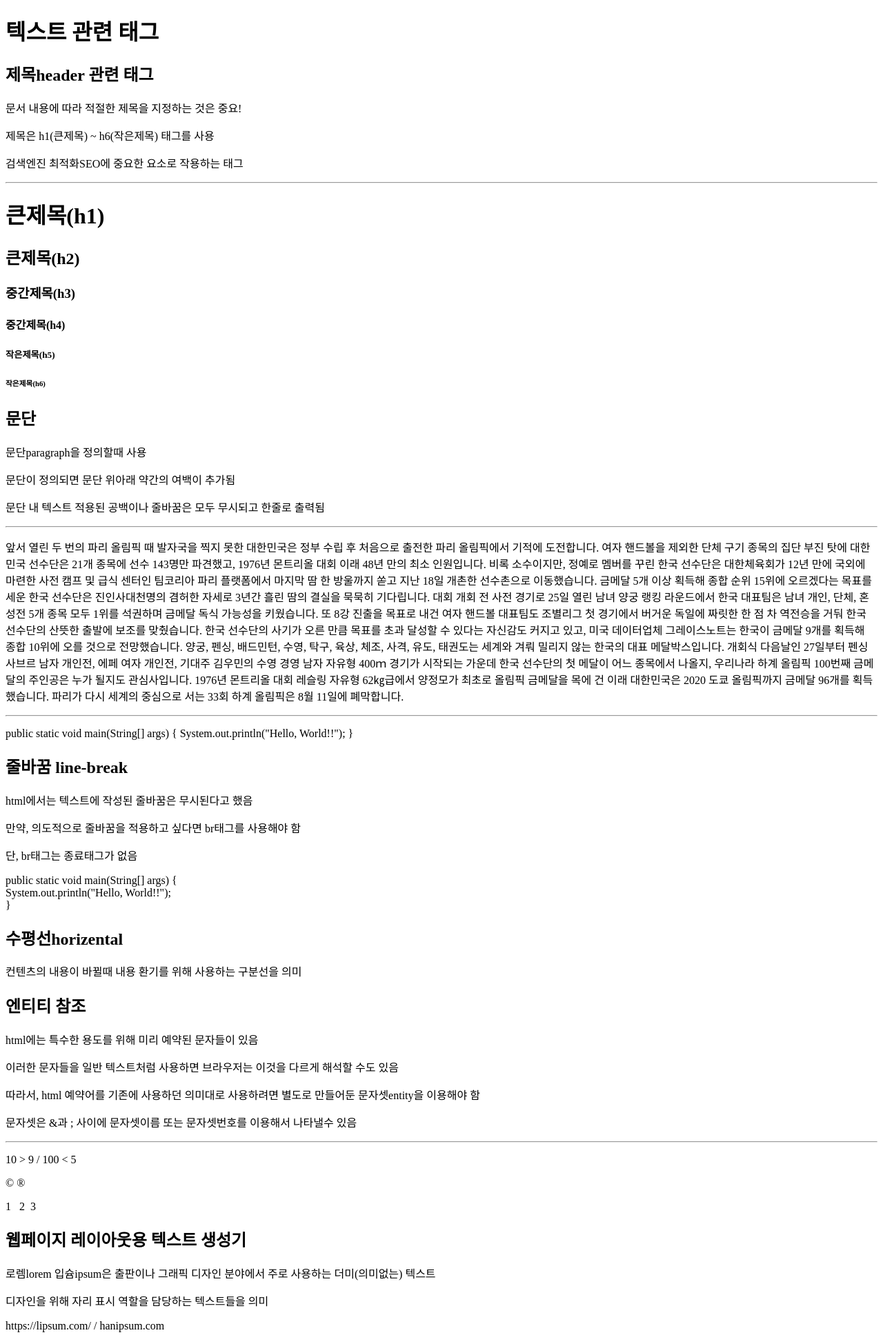
After one commit to yoon741/frontends, a FastAPI app: template views/templates/html/02text.html in a window 1280 px wide. The commit adds this page. Shown: the top 1936 px of the page at 69% size. Run offline with FastAPI, Linux system fonts and the light colour scheme; the template is opened without the code that fills it, so the values that code supplies are empty.

Commit message:
html5 - 텍스트, 링크, 목록, 테이블 관련 태그

```diff
--- a/views/templates/html/01layout.html
+++ b/views/templates/html/01layout.html
@@ -1,5 +1,5 @@
 <!DOCTYPE html>
-<html lang="en">
+<html lang="ko">
 <head>
     <meta charset="UTF-8">
     <title>HTML5 레이아웃</title>
@@ -26,6 +26,7 @@
     <p>브라우져에 의해 시작적요소로 나타나지는 않음</p>
 
     <h2>html 문서 구조</h2>
+    <a id="docstr"></a>
     <p>doctype</p>
     <p>html</p>
     <p>head</p>
--- /dev/null
+++ b/views/templates/html/02text.html
@@ -0,0 +1,140 @@
+<!DOCTYPE html>
+<html lang="ko">
+<head>
+    <meta charset="UTF-8">
+    <title>텍스트 관련 태그</title>
+</head>
+<body>
+    <h1>텍스트 관련 태그</h1>
+    <h2>제목header 관련 태그</h2>
+    <p>문서 내용에 따라 적절한 제목을 지정하는 것은 중요!</p>
+    <p>제목은 h1(큰제목) ~ h6(작은제목) 태그를 사용</p>
+    <p>검색엔진 최적화SEO에 중요한 요소로 작용하는 태그</p>
+    <hr>
+    <h1>큰제목(h1)</h1>
+    <h2>큰제목(h2)</h2>
+    <h3>중간제목(h3)</h3>
+    <h4>중간제목(h4)</h4>
+    <h5>작은제목(h5)</h5>
+    <h6>작은제목(h6)</h6>
+
+    <h2>문단</h2>
+    <p>문단paragraph을 정의할때 사용</p>
+    <p>문단이 정의되면 문단 위아래 약간의 여백이 추가됨</p>
+    <p>문단 내 텍스트 적용된 공백이나 줄바꿈은 모두 무시되고 한줄로 출력됨</p>
+    <hr>
+    <p>
+        앞서 열린 두 번의 파리 올림픽 때 발자국을 찍지 못한 대한민국은 정부 수립 후 처음으로 출전한 파리 올림픽에서 기적에 도전합니다.
+
+        여자 핸드볼을 제외한 단체 구기 종목의 집단 부진 탓에 대한민국 선수단은 21개 종목에 선수 143명만 파견했고, 1976년 몬트리올 대회 이래 48년 만의 최소 인원입니다.
+
+        비록 소수이지만, 정예로 멤버를 꾸린 한국 선수단은 대한체육회가 12년 만에 국외에 마련한 사전 캠프 및 급식 센터인 팀코리아 파리 플랫폼에서 마지막 땀 한 방울까지 쏟고 지난 18일 개촌한 선수촌으로 이동했습니다.
+
+        금메달 5개 이상 획득해 종합 순위 15위에 오르겠다는 목표를 세운 한국 선수단은 진인사대천명의 겸허한 자세로 3년간 흘린 땀의 결실을 묵묵히 기다립니다.
+
+        대회 개회 전 사전 경기로 25일 열린 남녀 양궁 랭킹 라운드에서 한국 대표팀은 남녀 개인, 단체, 혼성전 5개 종목 모두 1위를 석권하며 금메달 독식 가능성을 키웠습니다.
+
+        또 8강 진출을 목표로 내건 여자 핸드볼 대표팀도 조별리그 첫 경기에서 버거운 독일에 짜릿한 한 점 차 역전승을 거둬 한국 선수단의 산뜻한 출발에 보조를 맞췄습니다.
+
+        한국 선수단의 사기가 오른 만큼 목표를 초과 달성할 수 있다는 자신감도 커지고 있고, 미국 데이터업체 그레이스노트는 한국이 금메달 9개를 획득해 종합 10위에 오를 것으로 전망했습니다.
+
+        양궁, 펜싱, 배드민턴, 수영, 탁구, 육상, 체조, 사격, 유도, 태권도는 세계와 겨뤄 밀리지 않는 한국의 대표 메달박스입니다.
+
+        개회식 다음날인 27일부터 펜싱 사브르 남자 개인전, 에페 여자 개인전, 기대주 김우민의 수영 경영 남자 자유형 400ｍ 경기가 시작되는 가운데 한국 선수단의 첫 메달이 어느 종목에서 나올지, 우리나라 하계 올림픽 100번째 금메달의 주인공은 누가 될지도 관심사입니다.
+
+        1976년 몬트리올 대회 레슬링 자유형 62㎏급에서 양정모가 최초로 올림픽 금메달을 목에 건 이래 대한민국은 2020 도쿄 올림픽까지 금메달 96개를 획득했습니다.
+
+        파리가 다시 세계의 중심으로 서는 33회 하계 올림픽은 8월 11일에 폐막합니다.
+    </p>
+    <hr>
+    <p>
+        public static void main(String[] args) {
+            System.out.println("Hello, World!!");
+        }
+    </p>
+
+    <h2>줄바꿈 line-break</h2>
+    <p>html에서는 텍스트에 작성된 줄바꿈은 무시된다고 했음</p>
+    <p>만약, 의도적으로 줄바꿈을 적용하고 싶다면 br태그를 사용해야 함</p>
+    <p>단, br태그는 종료태그가 없음</p>
+    <p>
+        public static void main(String[] args) { <br>
+        System.out.println("Hello, World!!"); <br>
+        }
+    </p>
+
+    <h2>수평선horizental</h2>
+    <p>컨텐츠의 내용이 바뀔때 내용 환기를 위해 사용하는 구분선을 의미</p>
+
+    <h2>엔티티 참조</h2>
+    <p>html에는 특수한 용도를 위해 미리 예약된 문자들이 있음</p>
+    <p>이러한 문자들을 일반 텍스트처럼 사용하면
+        브라우저는 이것을 다르게 해석할 수도 있음</p>
+    <p>따라서, html 예약어를 기존에 사용하던 의미대로
+    사용하려면 별도로 만들어둔 문자셋entity을 이용해야 함</p>
+    <p>문자셋은 &amp;과 &semi; 사이에 문자셋이름 또는
+        문자셋번호를 이용해서 나타낼수 있음</p>
+    <hr>
+    <p>10 &gt; 9 &sol; 100 &lt; 5</p>
+    <p>&copy; &reg;</p>
+    <p>1 &nbsp;&nbsp;2 &nbsp;3</p>
+
+    <h2>웹페이지 레이아웃용 텍스트 생성기</h2>
+    <p>로렘lorem 입슘ipsum은 출판이나 그래픽 디자인 분야에서
+        주로 사용하는 더미(의미없는) 텍스트</p>
+    <p>디자인을 위해 자리 표시 역할을 담당하는 텍스트들을 의미</p>
+    <p>https://lipsum.com/ &sol; hanipsum.com</p>
+
+    <h2>텍스트 꾸밈 태그</h2>
+    <p>문단내 텍스트들을 다르게 표시해서 강조,환기 효과를 얻기 위해 사용</p>
+    <p>텍스트를 단순히 진하게 표시 - bold 태그 사용</p>
+    <p>텍스트를 강조의 의미로 진하게 표시 - strong 태그 사용</p>
+    <p>텍스트를 단순히 기울여서 표시 - italic 태그 사용</p>
+    <p>텍스트를 강조의 의미로 기울여서 표시 - emphasize 태그 사용</p>
+    <hr>
+    <p>시간은 <b>금이라구</b>, 친구!!</p>
+    <p>시간은 <strong>금이라구</strong>, 친구!!</p>
+    <p>시간은 <i>금이라구</i>, 친구!!</p>
+    <p>시간은 <em>금이라구</em>, 친구!!</p>
+    <p>시간은 금이라구, 친구!!</p>
+
+    <hr>
+    <p>수식이나 기호에 위첨자를 나타내려면 superscript 태그 사용</p>
+    <p>수식이나 기호에 아래첨자를 나타내려면 subscript 태그 사용</p>
+    <p>논문에 사용하는 기호를 나타내려면 latex을 이용해야 함</p>
+    <p>피타고라스 정리 : a<sup>2</sup> = b<sup>2</sup> + c<sup>2</sup></p>
+    <p>특수 상대성 이론 : E = mc<sup>2</sup> </p>
+    <p>물 : H<sub>2</sub>O, 이산화탄소 : CO<sub>2</sub></p>
+
+    <hr>
+    <p>ins 태그 : 밑줄을 나타내는 태그</p>
+    <p>del 태그 : 문자 중간에 줄을 나타내어 수정을 나타내는 태그</p>
+    <p>mark 태그</p>
+    <p><ins>a<sup>2</sup> = b<sup>2</sup> + c<sup>2</sup></ins>는
+        수학 역사상 가장 중요한 식 중의 하나로 여겨지고 있다</p>
+    <p>이 벽화가 그려진 시기는 <del>청동기</del> 신석기이다</p>
+    <p><mark>시간은 금이라구, 친구!!</mark></p>
+
+    <hr>
+    <p>kbd 태그 : </p>
+    <p>pre 태그 : 눈에 보이는대로 나타내는 태그</p>
+    <p>윈도우를 종료하려면 <kbd>Alt</kbd> + <kbd>F4</kbd> 누르면 됩니다</p>
+    <pre>
+    public static void main(String[] args) {
+    System.out.println("Hello, World!!");
+    }
+    </pre>
+
+    <hr>
+    <h2>인용</h2>
+    <p>짧은 인용은 q태그를, 긴 인용은 blockquote 태그를 사용(위, 아래, 양옆 여백을 줌)</p>
+    <p>
+        고블린인 한숨을 쉬며 말했다.
+        <q>시간은 금이라구, 친구!!</q>
+    </p>
+    <p>
+        고블린인 한숨을 쉬며 말했다.
+        <blockquote>시간은 금이라구, 친구!!</blockquote>
+    </p>
+</body>
+</html>
--- a/views/templates/html/index.html
+++ b/views/templates/html/index.html
@@ -8,6 +8,10 @@
     <h1>HTML5</h1>
     <ul>
         <li>01 - HTML 레이아웃 [<a href="/html/layout">이동</a>]</li>
+        <li>02 - 텍스트 [<a href="/html/text">이동</a>]</li>
+        <li>03 - 링크 [<a href="/html/link">이동</a>]</li>
+        <li>04 - 리스트 [<a href="/html/list">이동</a>]</li>
+        <li>05 - 테이블 [<a href="/html/table">이동</a>]</li>
     </ul>
 </body>
 </html>
```
Also changed, not shown: app/routes/html.py (+17 -1 lines), views/templates/html/03link.html (added, +39 -0 lines), views/templates/html/04list.html (added, +137 -0 lines), views/templates/html/05table.html (added, +108 -0 lines).
